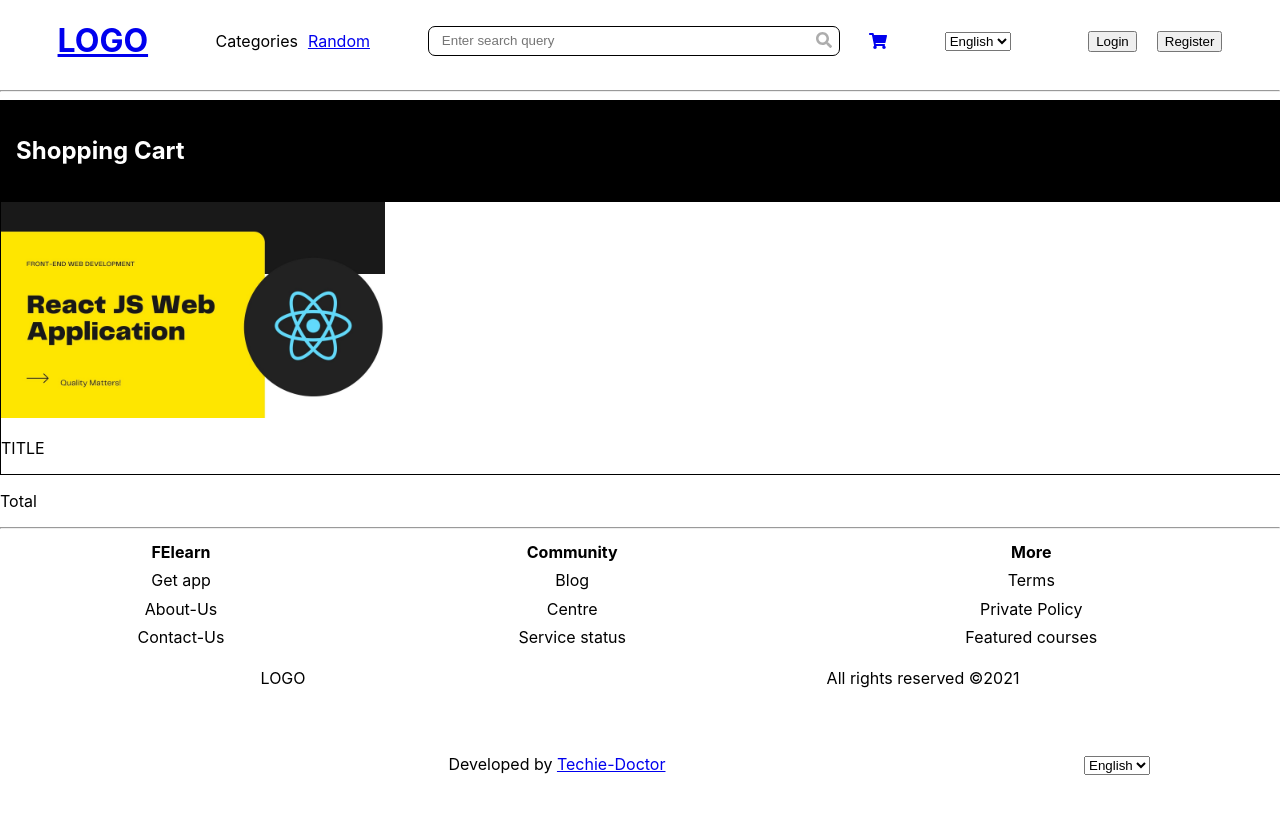
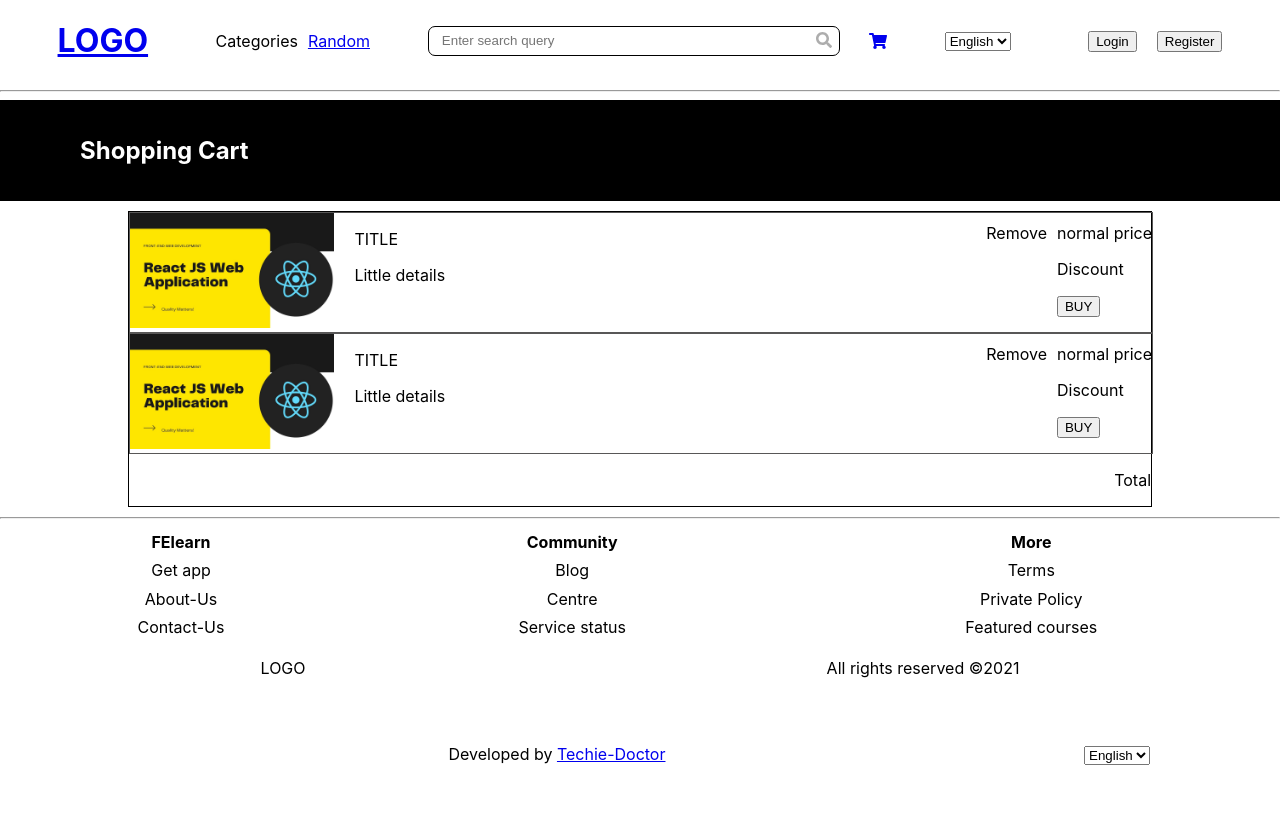
Before and after one commit to tech-doctor/onlineCourse, a React (Create React App) app: page /cart in a window 1280 px wide. Shown: the top 814 px of the page. Built offline with nearby package versions, Linux system fonts and the light colour scheme.

Commit message:
modified cart component

```diff
--- a/src/Pages/cart/index.js
+++ b/src/Pages/cart/index.js
@@ -4,6 +4,33 @@ import Footer from '../../Component/Footer/footer'
 import '../../Styles/cart.scss'
 
 const  cartPage = ()  => {
+
+  const CartList = function cartList() {
+    return (
+      <div  className = "cartList">
+						{/* <p>Cart List(Pictures, title,price-tag with remove and buy button)</p> */}
+						<div className = "left">
+              <div className ="image">
+                <img  alt = "" src = "../Assets/React-frontend.jpg"/>
+              </div>
+              <div className = 'title-details'>
+                <p>TITLE</p>
+                <p>Little details</p>
+              </div>
+            </div>
+            <div className ="right">
+              <div  className = "remove">
+                <span>Remove</span>
+              </div>
+              <div className = "price-tag">
+                <span>normal price</span>
+                <p>Discount</p>
+                <button>BUY</button>
+              </div>
+            </div>
+					</div>
+    )
+  }
 	return (
 		<div className ="cart">
 		<div>
@@ -16,17 +43,11 @@ const  cartPage = ()  => {
       </div>
 			<div className = "body">
 				<div className = "cartList-Total">
-					<div  className = "cartList">
-						{/* <p>Cart List(Pictures, title,price-tag with remove and buy button)</p> */}
-						<div className ="image">
-							<img  alt = "" src = "../Assets/React-frontend.jpg"/>
-						</div>
-						<div className = 'title-author'>
-							<p>TITLE</p>
-						</div>
-					</div>
-					<div className = "Total">
+					<CartList/>
+          <CartList/>
+					<div className = "total">
 						<p>Total</p>
+
 					</div>
 			  </div>
         <div className = "otherCourses">
--- a/src/Styles/cart.scss
+++ b/src/Styles/cart.scss
@@ -2,19 +2,45 @@
   .center-div{
     .title{
       background-color: black;
-            padding: 1em;
+      padding: 1em 5em;
     }
     .body{
       .cartList-Total{
+        margin: 10px 10%;
+        border: 1px solid black;
         .cartList{
+          display: flex;
+          justify-content: space-between;
           width: 100%;
-                border : 1px solid black;
+          border : 1px solid rgb(88, 87, 87);
+          // padding: 5px;
+          .left{
+            display: flex;
+            width: 100%;
+            .title-details{
+              margin-left: 20px;
+            }
             .image{
-                width: 30%;
+                width: 40%;
               img{
                   width: 100%;
               }
             }
+          }
+          .right{
+            display: flex;
+            justify-content: flex-end;
+            width: 100%;
+            margin-top: 10px;
+            height: 10ovh;
+            .remove{
+              margin-right: 10px;
+              cursor: pointer;
+            }
+          }
+        }
+          .total{
+             text-align: right;
           }
       }
 
```
Lines whose indentation alone changed are shown as unchanged.
